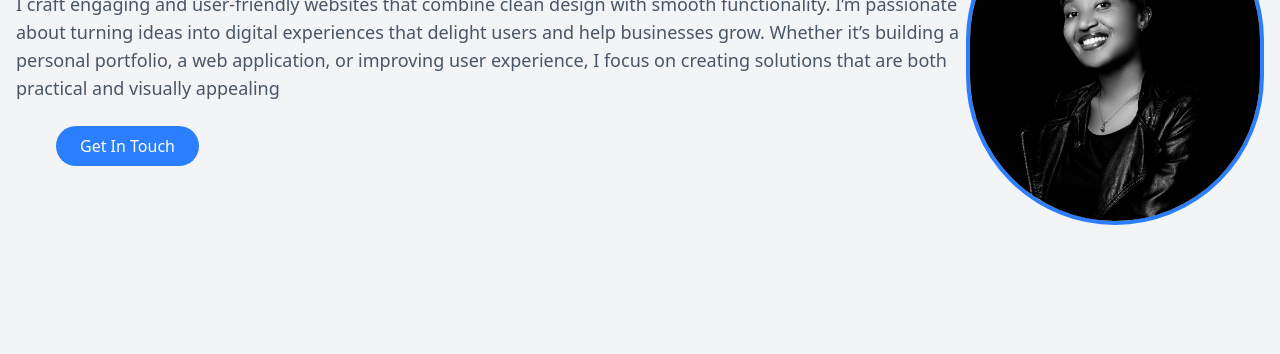
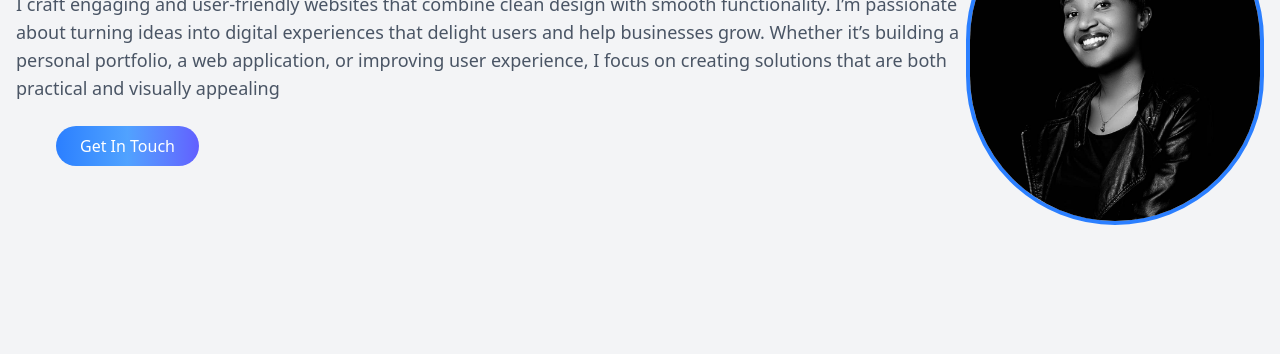
Before and after one commit to Isingizwe12/Assignment-portfolio, a plain HTML site: page index.html in a window 1280 px wide. Shown: the part 446-800 px from the top of the page. Drawn offline with nearby package versions, Linux system fonts and the light colour scheme.

Commit message:
added gradient

```diff
--- a/index.html
+++ b/index.html
@@ -59,9 +59,13 @@
           I focus on creating solutions that are both practical and visually appealing</p>
 
         <!-- get in touch button -->
-        <button
-          class="inline-block bg-blue-500 text-white px-6 py-2 rounded-full hover:bg-blue-600 transition md:mx-10">Get
-          In Touch</button>
+       <button
+  class="inline-block text-white px-6 py-2 rounded-full
+  bg-gradient-to-r from-blue-500 via-blue-400 to-indigo-500
+  hover:from-blue-600 hover:via-purple-600 hover:to-blue-600
+  transition duration-300 md:mx-10">
+  Get In Touch
+</button>
       </div>
       <!-- Profile Image -->
       <div class="w-auto h-auto mt-10 mb-6 ">
```
